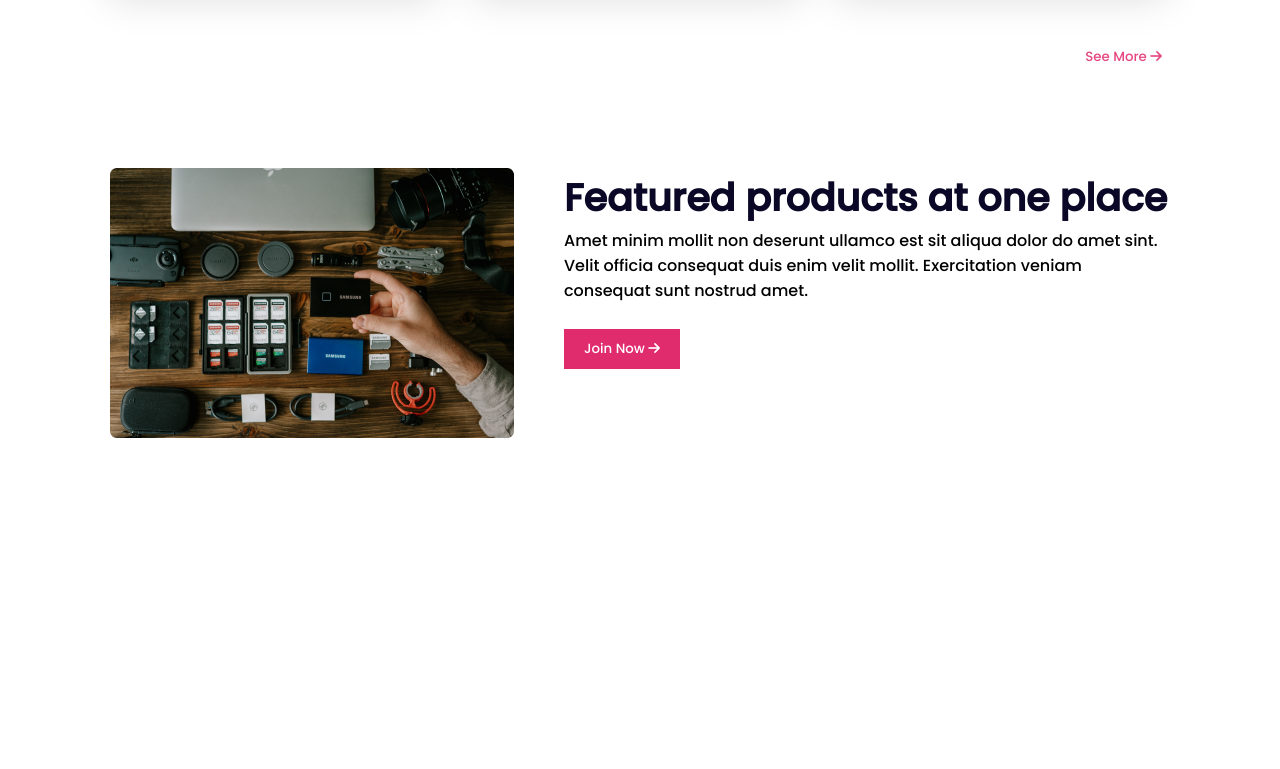
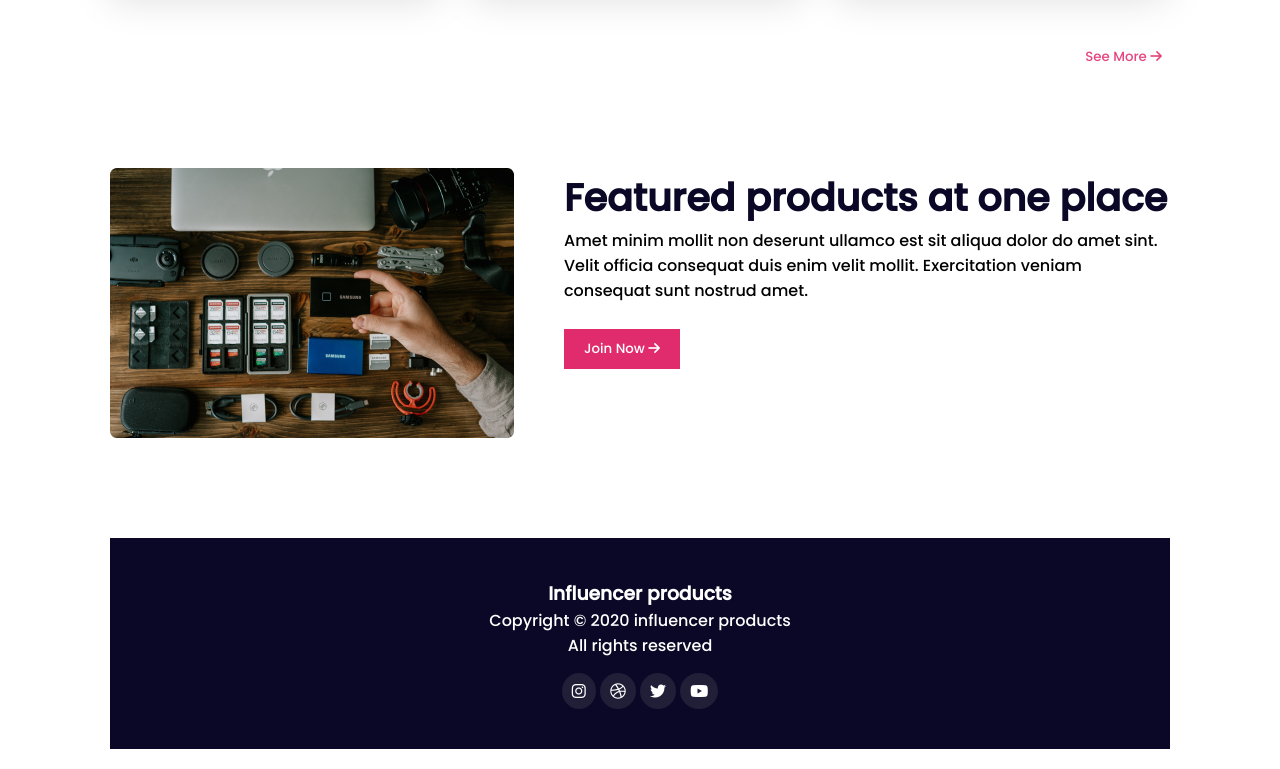
Before and after one commit to HmSani6699/influencer-gear, a plain HTML site: page index.html in a window 1280 px wide. Shown: the part 2395-3164 px from the top of the page. Before the commit the page ends 2853 px from the top, so only its background shows below. Drawn offline with Linux system fonts and the light colour scheme.

Commit message:
footer par add

```diff
--- a/css/style.css
+++ b/css/style.css
@@ -186,6 +186,28 @@ nav ul {
     margin-top: 26px;
 }
 
+/* footer style */
+footer {
+    margin-top: 100px;
+    height: 211px;
+    background: #0A0826;
+    color: white;
+    display: flex;
+    align-items: center;
+    justify-content: center;
+    text-align: center;
+}
+
+.media-icon {
+    margin-top: 15px;
+}
+
+.fa-brands {
+    background-color: #80808030;
+    padding: 10px;
+    border-radius: 50%;
+}
+
 /* small device responsive*/
 @media screen and (max-width:576px) {
     header {
--- a/index.html
+++ b/index.html
@@ -432,6 +432,27 @@
         </section>
     </main>
     <!-- main end -->
+
+    <!-- footer start -->
+    <footer>
+        <div>
+            <h3>Influencer products</h3>
+            <p>Copyright &copy 2020 influencer
+                products</p>
+            <p>All rights reserved</p>
+            <div class="media-icon">
+                <i
+                    class="fa-brands fa-instagram"></i>
+                <i
+                    class="fa-brands fa-dribbble"></i>
+                <i
+                    class="fa-brands fa-twitter"></i>
+                <i
+                    class="fa-brands fa-youtube"></i>
+            </div>
+        </div>
+    </footer>
+    <!-- footer end -->
 </body>
 
 </html>
```
